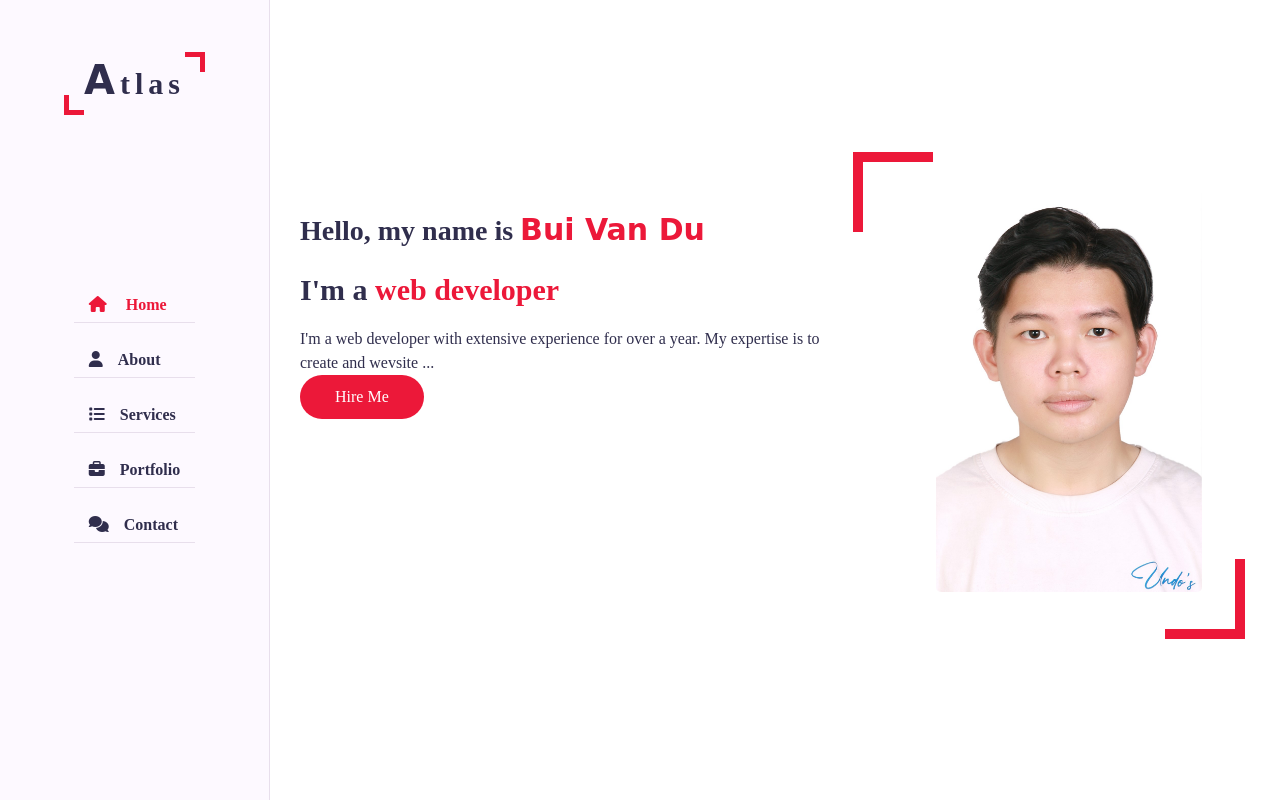
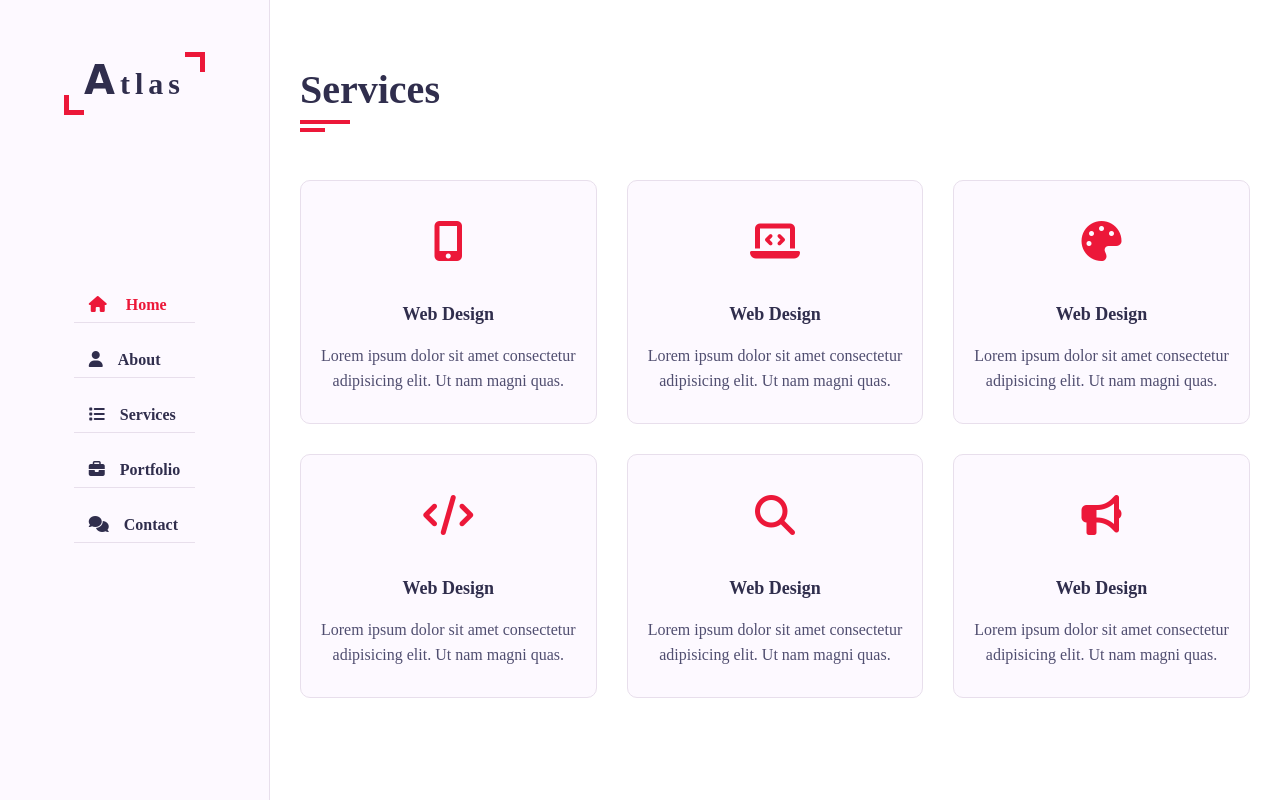
Before and after one commit to baolach123/portfolio, a plain HTML site: page src/index.html in a window 1280 px wide. Shown: the top 802 px of the page. Drawn offline with Linux system fonts and the light colour scheme; a web font is replaced by a local one.

Commit message:
done service section

```diff
--- a/src/css/style.css
+++ b/src/css/style.css
@@ -523,3 +523,67 @@ h3.my-profession
     text-align: justify;
     color: var(--text-black-700);
 }
+/* serviece */
+.service .container
+{
+    padding-bottom: 40px;
+}
+.service .service-item
+{
+    margin-bottom: 30px;
+    flex: 0 0 33.33%;
+    min-width: 33.33%;
+}
+.service .service-item .service-item-inner
+{
+    background-color: var(--bg--black-100);
+    border: 1px solid var(--bg--black-50);
+    border-radius: 10px;
+    padding: 30px 15px;
+    text-align: center;
+    transition: all 0.3s ease;
+}
+.service .service-item .service-item-inner:hover
+{
+    box-shadow: 0 0 20px rgba(48, 46, 77, 0.15);
+}
+.service .service-item .service-item-inner .icon
+{
+    height: 60px;
+    width: 60px;
+    border-radius: 50%;
+    display: block;
+    margin: 0 auto 30px;
+
+    text-align: center;
+}
+.service .service-item .service-item-inner .icon .fa
+{
+    font-size: 40px;
+    line-height: 60px;
+    color: var(--skin-color);
+    transition: all 0.3s ease;
+}
+.service .service-item .service-item-inner:hover .icon
+{
+    background: var(--skin-color);
+}
+.service .service-item .service-item-inner:hover .fa
+{
+    font-size: 25px;
+    color: #ffffff;
+}
+.service .service-item .service-item-inner h4
+{
+    font-size: 18px;
+    margin-bottom: 15px;
+    color: var(--text-black-900);
+    font-weight: 700;
+    text-transform: capitalize;
+}
+.service .service-item .service-item-inner p
+{
+    font-size: 16px;
+    color: var(--text-black-700);
+    line-height: 25px;
+}
--- a/src/index.html
+++ b/src/index.html
@@ -36,7 +36,7 @@
         <!-- ===== Main Content Start ===== -->
         <div class="main-content">
             <!-- ===== Home Section Start ===== -->
-            <section class="home section ">
+            <section class="home section hidden">
                 <div class="container">
                     <div class="row">
                         <div class="home-info padd-15">
@@ -55,7 +55,7 @@
             </section>
             <!-- ===== Home Section End ===== -->
             <!-- ===== About Section Start ===== -->
-            <section class="about section">
+            <section class="about section hidden">
                 <div class="container">
                     <div class="row">
                         <div class="section-title padd-15">
@@ -217,6 +217,85 @@
                 </div>
             </section>
             <!-- ===== About Section End ===== -->
+            <!-- ===== Services Section Start ===== -->
+            <section class="service section">
+                <div class="container">
+                    <div class="row">
+                        <div class="section-title padd-15" >
+                            <h2>Services</h2>
+                        </div>
+                    </div>
+                    <div class="row">
+                        <!-- ==== Service item Start === -->
+                        <div class="service-item padd-15">
+                            <div class="service-item-inner">
+                                <div class="icon">
+                                    <i class="fa fa-mobile-alt"></i>
+                                </div>
+                                <h4>Web design</h4>
+                                <p>Lorem ipsum dolor sit amet consectetur adipisicing elit. Ut nam magni quas.</p>
+                            </div>
+                        </div>
+                        <!-- ==== Service item End === -->
+                        <!-- ==== Service item Start === -->
+                        <div class="service-item padd-15">
+                            <div class="service-item-inner">
+                                <div class="icon">
+                                    <i class="fa fa-laptop-code"></i>
+                                </div>
+                                <h4>Web design</h4>
+                                <p>Lorem ipsum dolor sit amet consectetur adipisicing elit. Ut nam magni quas.</p>
+                            </div>
+                        </div>
+                        <!-- ==== Service item End === -->
+                        <!-- ==== Service item Start === -->
+                        <div class="service-item padd-15">
+                            <div class="service-item-inner">
+                                <div class="icon">
+                                    <i class="fa fa-palette"></i>
+                                </div>
+                                <h4>Web design</h4>
+                                <p>Lorem ipsum dolor sit amet consectetur adipisicing elit. Ut nam magni quas.</p>
+                            </div>
+                        </div>
+                        <!-- ==== Service item End === -->
+                        <!-- ==== Service item Start === -->
+                        <div class="service-item padd-15">
+                            <div class="service-item-inner">
+                                <div class="icon">
+                                    <i class="fa fa-code"></i>
+                                </div>
+                                <h4>Web design</h4>
+                                <p>Lorem ipsum dolor sit amet consectetur adipisicing elit. Ut nam magni quas.</p>
+                            </div>
+                        </div>
+                        <!-- ==== Service item End === -->
+                        <!-- ==== Service item Start === -->
+                        <div class="service-item padd-15">
+                            <div class="service-item-inner">
+                                <div class="icon">
+                                    <i class="fa fa-search"></i>
+                                </div>
+                                <h4>Web design</h4>
+                                <p>Lorem ipsum dolor sit amet consectetur adipisicing elit. Ut nam magni quas.</p>
+                            </div>
+                        </div>
+                        <!-- ==== Service item End === -->
+                        <!-- ==== Service item Start === -->
+                        <div class="service-item padd-15">
+                            <div class="service-item-inner">
+                                <div class="icon">
+                                    <i class="fa fa-bullhorn"></i>
+                                </div>
+                                <h4>Web design</h4>
+                                <p>Lorem ipsum dolor sit amet consectetur adipisicing elit. Ut nam magni quas.</p>
+                            </div>
+                        </div>
+                        <!-- ==== Service item End === -->
+                    </div>
+                </div>
+            </section>
+            <!-- ===== Services Section End ===== -->
         </div>
         <!-- ===== Main Content End ===== -->
 
```
